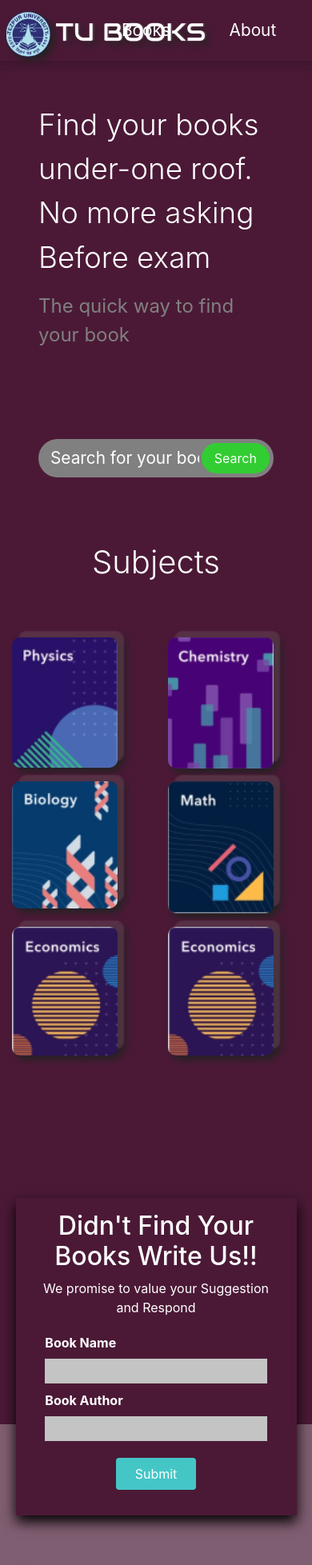
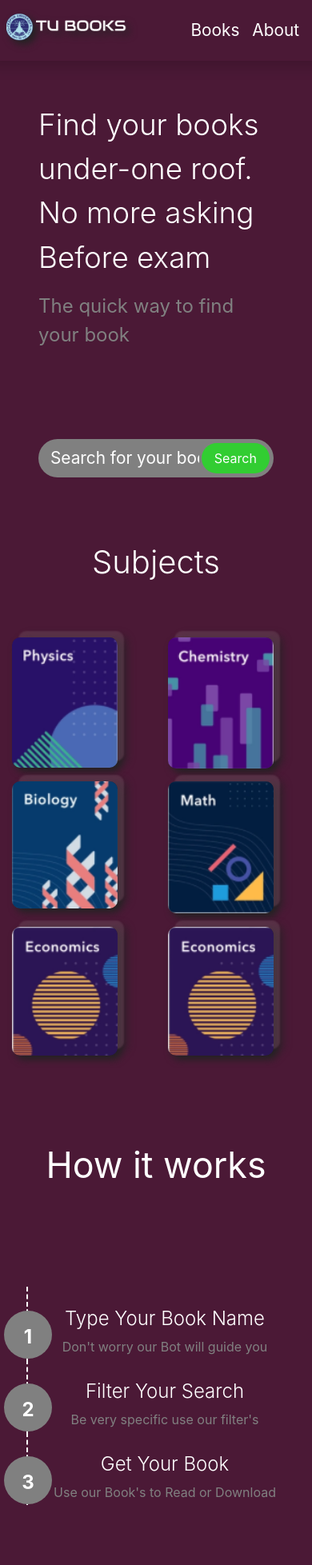
Before and after one commit to sumitgsh/TU-Books, a React (Create React App) app: page / in a window 390 px wide. Shown: the top 1957 px of the page at 80% size. Built offline with nearby package versions, Linux system fonts and the light colour scheme.

Commit message:
updated_landingPage

```diff
--- a/src/App.css
+++ b/src/App.css
@@ -3,3 +3,11 @@
   color: #fff;
 
 }
+
+.nav{
+  padding: 10px;
+  size: 1.2rem;
+  z-index: 1;
+  background:#4B1936 !important;
+
+}
--- a/src/App.js
+++ b/src/App.js
@@ -8,6 +8,7 @@ import Books from './components/books/books';
 import Suggestion from './components/suggestion/suggestion';
 import Footer from './components/footer/footer';
 import About from './components/about/about';
+import Schedule from './components/schedule/schedule';
 
 function App() {
   return(
@@ -16,9 +17,10 @@ function App() {
       <Switch>
             <Route exact path = "/">
               <div className='background'>
-                <Navbar />
+                <Navbar className="nav"/>
                 <Search />
                 <Topics />
+                <Schedule/>
                 <Suggestion />
                 <Footer />
               </div>
--- a/src/components/home/home.css
+++ /dev/null
@@ -1,4 +0,0 @@
-.background{
-    background-color: #4B1936;
-    color: #fff;
-}
--- a/src/components/navbar/navbar.css
+++ b/src/components/navbar/navbar.css
@@ -1,42 +1,46 @@
-*
-{
+* {
   margin: 0;
   padding: 0;
 }
 
-.nav{
-    padding: 10px;
-    size: 1.2rem;
-}
-
-.nav span{
+.nav span {
   padding: 0 30px;
 }
 
-.link{
-    color:#fff;
-    padding:2rem;
+.link {
+  color: #fff;
+  padding: 2rem;
   font-size: 1.3rem;
-    margin: .3rem;
-    text-decoration: none!important;
-}
-
-
-.link:active
-{
-    color: green;
+  margin: 0.3rem;
+  text-decoration: none !important;
 }
 
 
 
-.logo__con img
-{
-   width:100%;
+.logo__con img {
+  width: 100%;
   height: auto;
   object-fit: cover;
 }
-.logo__con
-{
+.logo__con {
   width: 235px;
   height: 60px;
 }
+
+@media screen and (max-width: 400px) {
+  .logo__con img {
+    width: 100%;
+    height: auto;
+    object-fit: cover;
+  }
+  .logo__con {
+    max-width: 150px;
+    height: 60px;
+    padding-top: 0.5rem!important;
+  }
+
+  .link
+  {
+      padding: 0.2rem;
+  }
+}
--- a/src/components/navbar/navbar.js
+++ b/src/components/navbar/navbar.js
@@ -5,11 +5,12 @@ import logo from "../../assets/images/Logo.png";
 
 export default function Navbar() {
   return (
-    <nav className="nav row  navbar shadow p-2">
-      <div className="col-8 col-md-6">
+    <nav className="nav row navbar sticky-top shadow p-2">
+      <div className="col-8 col-md-6 d-flex align-items-center">
         <Link to="/" className="logo__con navbar-brand">
           <img src={logo} alt="logo" className="logo"></img>
         </Link>
+
       </div>
       <div className="col-4 col-md-6 d-flex justify-content-end">
         <div>
--- /dev/null
+++ b/src/components/schedule/schedule.css
@@ -0,0 +1,147 @@
+
+
+
+
+#heading
+{
+    font-weight: 370;
+    font-size: 2.8rem;
+}
+.schedule__arrow
+{
+    position: relative;
+}
+
+svg
+{
+
+    position: absolute;
+    top:-60px;
+    left:170px;
+    object-fit: contain;
+}
+path
+{
+    padding: 20px;
+}
+.working
+{
+    display: flex;
+    flex-direction: row;
+    justify-content: space-between;
+}
+
+.stage
+{
+    position: relative;
+    display:  flex;
+    flex-direction: column;
+    align-items: center;
+}
+
+.stage__subcontent
+{
+    color:grey;
+}
+
+.circle
+{
+    position:absolute;
+    background:grey;
+    height: 60px;
+    width: 60px;
+    border-radius: 50%;
+    justify-content: center;
+    text-align: center;
+}
+.stage-content
+{
+    padding-top:40% ;
+}
+
+.stage-content h4
+{
+    font-weight: 350;
+}
+
+.no
+{
+    padding: 15px;
+    font-size: 1.5rem;
+    font-weight: bold;
+}
+
+.path {
+    stroke-dasharray: 60;
+    stroke-width: 2.5px;
+    stroke: white;
+  }
+
+.schedule__working
+{
+    margin-top: 6.4rem;
+}
+
+
+  @media  screen and (max-width:770px) {
+    svg
+    {
+        display: none;
+    }
+    .stage{
+        border-left: dashed 2.5px white;
+    }
+     .stage-content
+     {
+         padding-top: 7%;
+         margin-left:20px ;
+     }
+    .circle
+    {
+        position:absolute;
+        top:30px;
+        left:-30px;
+    }
+    .no
+    {
+        padding: 15px;
+        font-size: 1.5rem;
+        font-weight: bold;
+    }
+  }
+
+  @media  screen and (max-width:990px) {
+    svg
+    {
+        width: 460px;
+        position: absolute;
+        top:37px;
+        left:100px;
+        object-fit: contain;
+    }
+
+}
+
+@media  screen and (min-width:1000px) {
+    svg
+    {
+        width: 610px;
+        position: absolute;
+        top:0px;
+        left:140px;
+        object-fit: contain;
+    }
+}
+
+
+  @media  screen and (min-width:1200px) {
+    svg
+    {
+        width: 710px;
+        position: absolute;
+        top:-40px;
+        left:200px;
+        object-fit: contain;
+    }
+
+}
--- /dev/null
+++ b/src/components/schedule/schedule.js
@@ -0,0 +1,55 @@
+
+import React from 'react'
+import "./schedule.css";
+
+export default function schedule() {
+    return (
+        <div class="container p-5 mt-5">
+        <div class="schedule__arrow">
+        <svg xmlns="http://www.w3.org/2000/svg" viewBox="0 0 800 400">
+            <path fill="#4B1936" class="path" stroke="#000000" d="M 750 300 Q 550 100 350 300 Q 150 500 0 300/"></path>
+          </svg>
+        </div>
+
+        <div class="row">
+            <div class="col-12">
+            <p class="text-center" id="heading">How it works</p>
+            </div>
+        </div>
+
+        <div class="row schedule__working">
+            <div class="col-md-4 stage p-1">
+                <div class="circle"><div class="no">1</div></div>
+                <div class="stage-content text-center">
+                    <h4 class="">Type Your Book Name</h4>
+                    <div class="stage__subcontent">
+                        Don't worry our Bot will guide you
+                    </div>
+                </div>
+            </div>
+            <div class="col-md-4 stage p-1">
+                <div class="circle"><div class="no">2</div></div>
+                <div class="stage-content">
+                    <h4 class="text-center">Filter Your Search</h4>
+                    <div class="stage__subcontent">
+                        Be very specific use our filter's
+                    </div>
+                </div>
+            </div>
+
+            <div class=" col-md-4 stage p-1">
+                <div class="circle"><div class="no">3</div></div>
+                <div class="stage-content">
+                    <h4 class="text-center">Get Your Book</h4>
+                    <div class="stage__subcontent">
+                        Use our Book's to Read or Download
+                    </div>
+                </div>
+            </div>
+
+        </div>
+
+    </div>
+
+    )
+}
```
Also changed, not shown: src/components/home/home.js (deleted, +0 -18 lines). Lines whose indentation alone changed are shown as unchanged.
